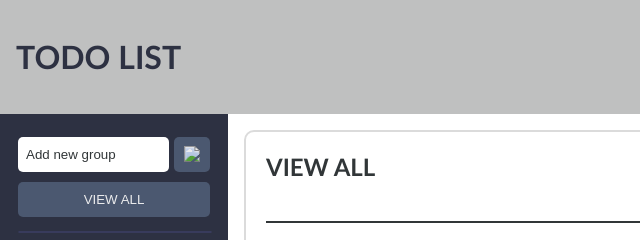
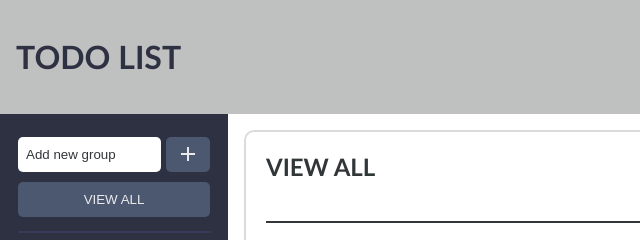
Before and after one commit to jcheso/todo-list, a plain HTML site: page index.html in a window 1280 px wide. Shown: the top 240 px of the page, 0-640 px from the left. Drawn offline with Linux system fonts and the light colour scheme.

Commit message:
Initial dist subtree commit

```diff
--- a/index.html
+++ b/index.html
@@ -25,7 +25,7 @@
                 class="side-bar-input"
               />
               <button id="new-group-btn" class="new-group-btn">
-                <img src="./assets/add_white_24dp.svg" />
+                <img src="./add_white_24dp.svg" />
               </button>
             </div>
           </form>
```
Also changed, not shown: add_white_24dp.svg (added), clear_white_24dp.svg (added), delete_white_24dp.svg (added), done_white_24dp.svg (added), expand_less_white_24dp.svg (added), expand_more_white_24dp.svg (added).
